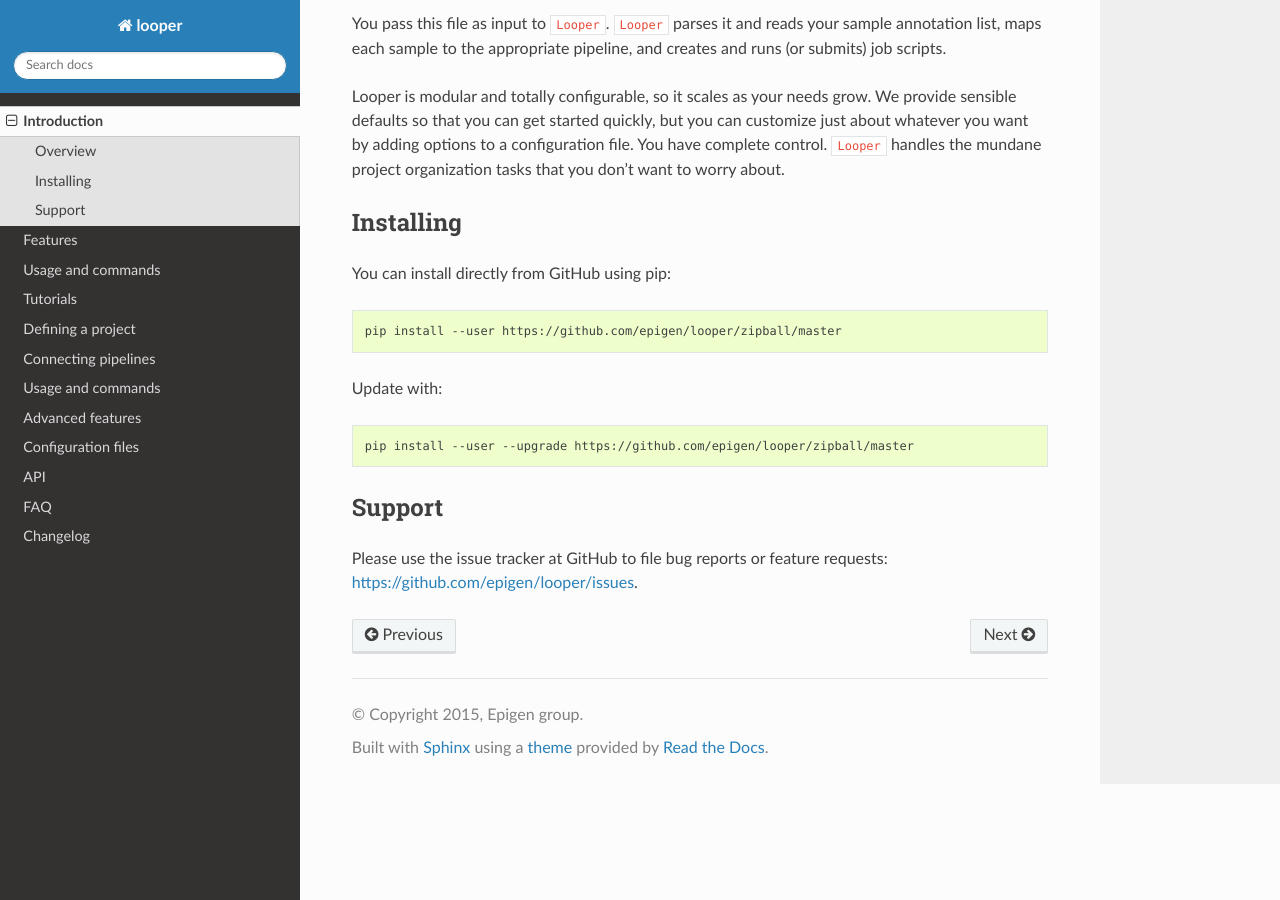
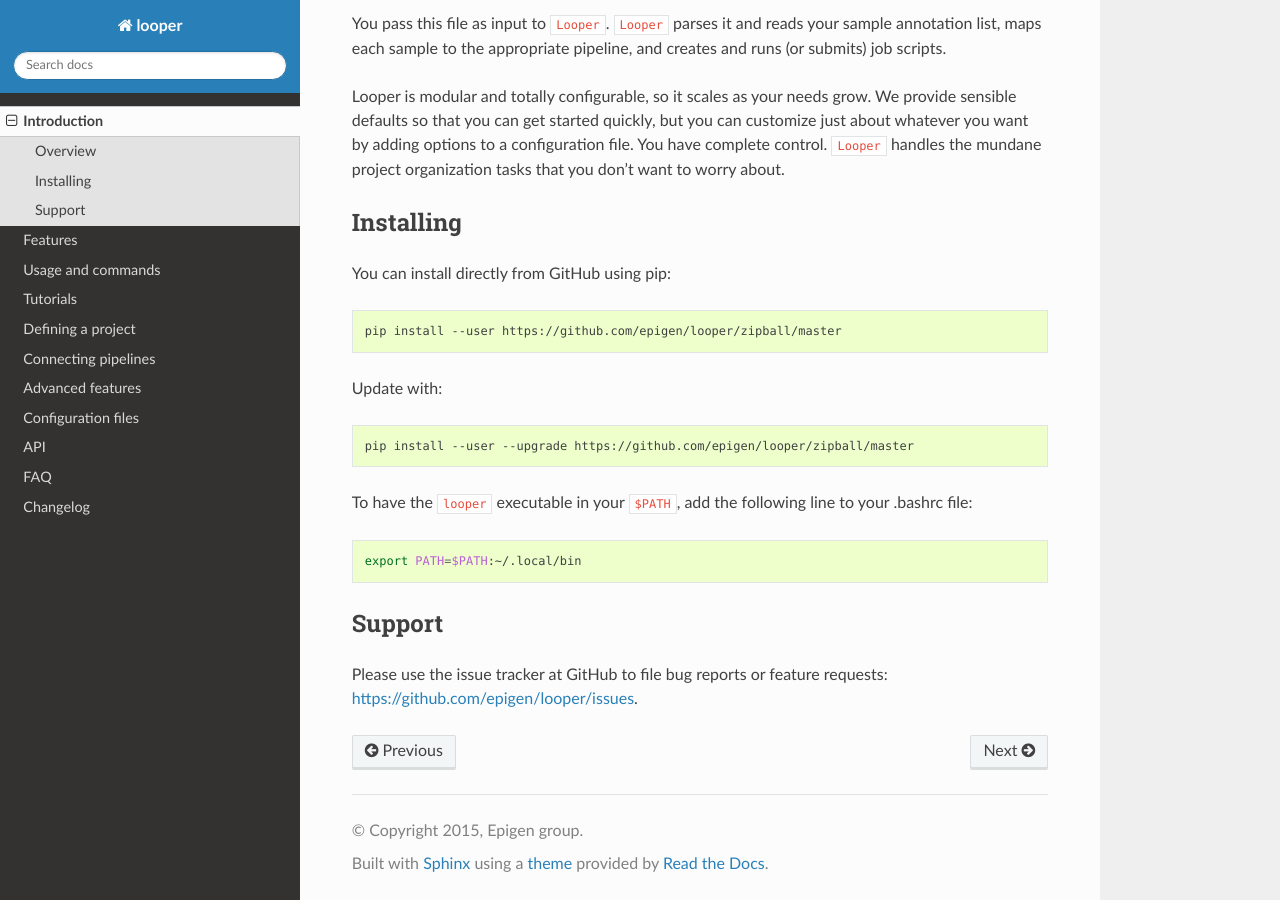
Before and after one commit to pepkit/peppy, a Sphinx documentation site: the page built from doc/source/intro.rst, in a window 1280 px wide and 900 px high, scrolled down 540 px. Built offline with Sphinx 7.4.7 and the Read the Docs theme 2.0.0, drawn with Linux system fonts in a browser that asks for light colours.

Commit message:
small edits to docs

```diff
--- a/doc/source/index.rst
+++ b/doc/source/index.rst
@@ -34,7 +34,6 @@
 	tutorials.rst
 	define-your-project.rst
 	connecting-pipelines.rst
-	usage-and-commands.rst
 	advanced.rst
 	config-files.rst
 	api.rst
--- a/doc/source/intro.rst
+++ b/doc/source/intro.rst
@@ -37,6 +37,15 @@
 	pip install --user --upgrade https://github.com/epigen/looper/zipball/master
 
 
+
+To have the ``looper`` executable in your ``$PATH``, add the following line to your .bashrc file:
+
+.. code-block:: bash
+
+	export PATH=$PATH:~/.local/bin
+
+
+
 Support
 ******************************
 Please use the issue tracker at GitHub to file bug reports or feature requests: https://github.com/epigen/looper/issues.
```
Also changed, not shown: doc/source/usage-and-commands.rst (line endings or trailing spaces), 1 other file.
